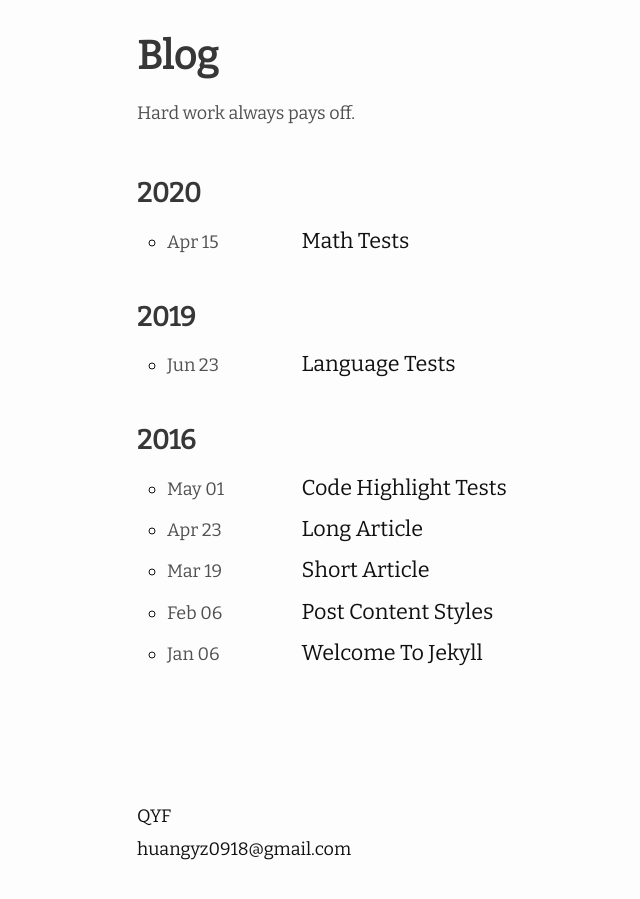
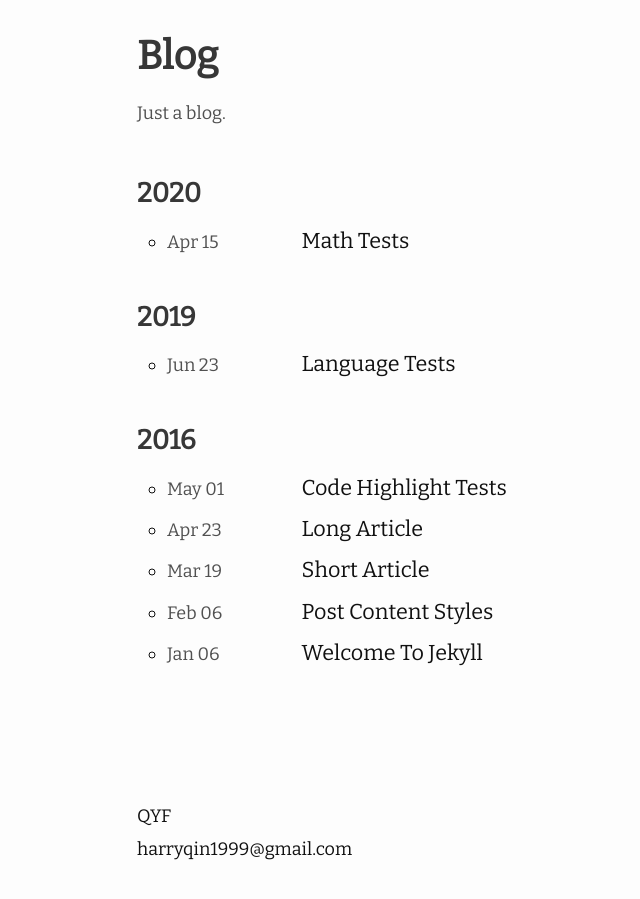
Before and after one commit to HarryQin99/HarryQin99.github.io, a Jekyll site: the page built from index.md, in a window 1280 px wide. Shown: the whole page, without its empty margins (133-773 px from the left). Built offline with Jekyll 4.4.1, drawn with Linux system fonts in a browser that asks for light colours; nearby versions of some CDN libraries.

Commit message:
Update _config.yml

```diff
--- a/_config.yml
+++ b/_config.yml
@@ -1,7 +1,8 @@
 title: Blog
 author: QYF
-email: huangyz0918@gmail.com
-description: Hard work always pays off.
+email: harryqin1999@gmail.com
+description: Just a blog.
+favicon: "./favicon.ico"
 
 # Build settings
 remote_theme: huangyz0918/moving
@@ -9,7 +10,7 @@ plugins:
   - jekyll-feed
 
 moving:
-  about_you: Hard work always pays off
+  about_you: A student
   avatar_url: https://i.loli.net/2019/09/07/wiBh3uMWRUaLX5K.png
   date_format: "%b %d"
   back_to: "Index"
```
